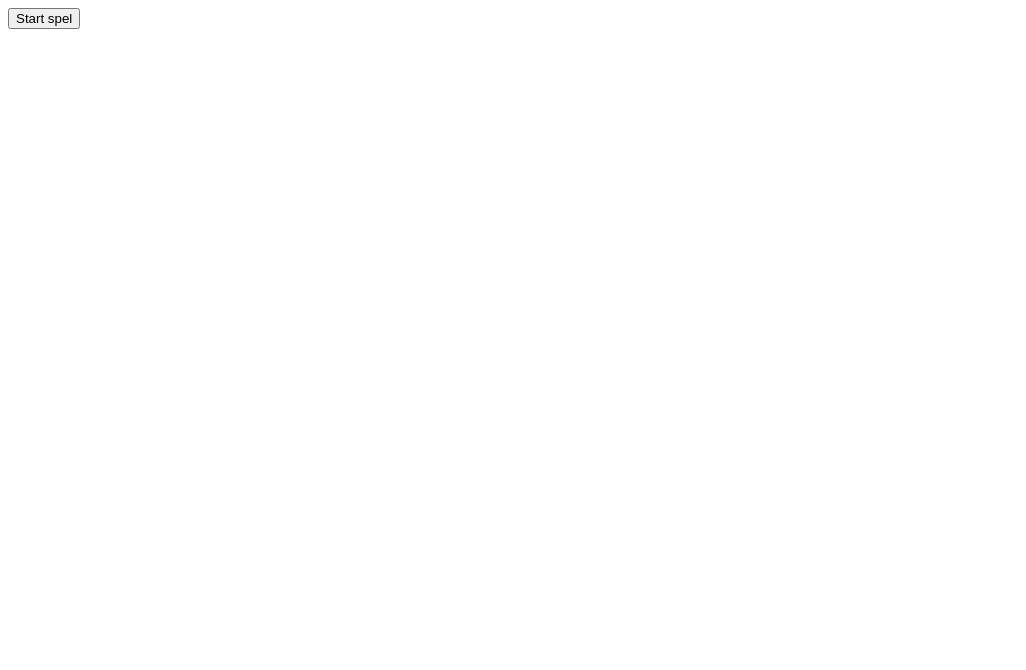
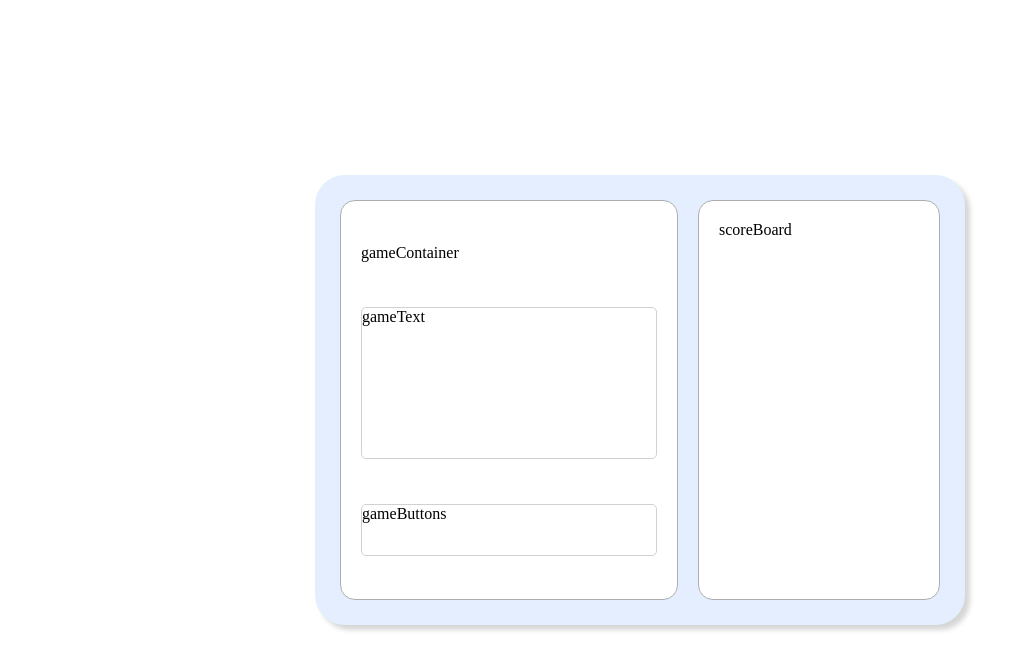
Before and after one commit to RobVerplanke/RockPaperScissors, a plain HTML site: page index.html in a window 1280 px wide. Shown: the whole page, without its empty margins (0-1026 px from the left). Drawn offline with Linux system fonts and the light colour scheme.

Commit message:
Create files, start making lay-out of new GUI

```diff
--- /dev/null
+++ b/css/style.css
@@ -0,0 +1,65 @@
+body{
+    margin: 0px;
+    padding: 0px;
+    display: flex;
+    justify-content: center;
+    align-items: center;
+    min-height: 100vh;
+
+}
+
+p{
+    font-family: Arial, Helvetica, sans-serif;
+    font-size: large;
+    color:rgb(61, 61, 61);
+}
+
+#container-div{
+    display: flex;
+    flex: 1;
+    height: 400px;
+    max-width: 600px;
+    background-color: rgb(228, 238, 255);
+    box-shadow: 5px 5px 5px rgb(214, 214, 214);
+    border-radius: 30px;
+    padding: 25px;
+}
+
+
+.game-container{
+    display: flex;
+    flex: 2;
+    flex-direction: column;
+    justify-content: space-around;
+    background-color: white;
+    border: 1px solid rgb(173, 173, 173);
+    border-radius: 15px;
+    padding: 20px;
+    margin-right: 20px;
+}
+
+
+.game-text{
+    border: 1px solid rgb(209, 209, 209);
+    border-radius: 5px;
+    height: 150px;
+
+}
+
+
+.game-buttons{
+    border: 1px solid rgb(209, 209, 209);
+    border-radius: 5px;
+    height: 50px;
+
+}
+
+
+.game-scoreboard{
+    flex: 1;
+    min-width: 200px;
+    background-color: white;
+    border: 1px solid rgb(173, 173, 173);
+    border-radius: 15px;
+    padding: 20px;
+}
--- a/index.html
+++ b/index.html
@@ -5,9 +5,10 @@
     <meta http-equiv="X-UA-Compatible" content="IE=edge">
     <meta name="viewport" content="width=device-width, initial-scale=1.0">
     <title>Rock paper scissors game</title>
+    <link rel="stylesheet" href="css/style.css">
 </head>
 <body>
-    <script src="script/script.js"></script>
-    <button onclick="game();">Start spel</button>
+    <script src="script/script.js" defer></script>
+    <div id="container-div"></div>
 </body>
 </html>
--- a/script/script.js
+++ b/script/script.js
@@ -1,3 +1,26 @@
+const container = document.querySelector('#container-div');
+
+const gameContainer = document.createElement('div');
+const gameText = document.createElement('div');
+const gameButtons = document.createElement('div');
+const scoreBoard = document.createElement('div');
+
+gameContainer.classList.add('game-container');
+gameText.classList.add('game-text');
+gameButtons.classList.add('game-buttons');
+scoreBoard.classList.add('game-scoreboard');
+
+gameContainer.textContent = "gameContainer";
+gameText.textContent = "gameText";
+gameButtons.textContent = "gameButtons";
+scoreBoard.textContent = "scoreBoard";
+
+
+gameContainer.appendChild(gameText);
+gameContainer.appendChild(gameButtons);
+container.appendChild(gameContainer);
+container.appendChild(scoreBoard);
+
 // Randomly return either ‘rock’, ‘paper’ or ‘scissors’.
 function computerPlay(){
     const options = ["STEEN", "PAPIER", "SCHAAR"];
@@ -35,24 +58,26 @@ function playRound(playerSelection, computerSelection){
     }
 }
 
+
+
 // Play a 5 round game that keeps score and reports a winner or loser at the end.
-function game(){
-    playerScore = 0;
-    computerScore = 0;
+// function game(){
+//     playerScore = 0;
+//     computerScore = 0;
 
-    for(let i = 0; i < 5; i++){
-        let playerSelection = prompt("Papier, steen of schaar?: ")
-        playRound(playerSelection, computerPlay());
-    }
+//     for(let i = 0; i < 5; i++){
+//         let playerSelection = prompt("Papier, steen of schaar?: ")
+//         playRound(playerSelection, computerPlay());
+//     }
 
-    if (playerScore > computerScore){
-        console.log(`Westrijd gewonnen met eindstand: ${playerScore} - ${computerScore}`);
-    }
-    else if (playerScore < computerScore){
-        console.log(`Westrijd verloren met eindstand: ${playerScore} - ${computerScore}`);
-    }
-    else {
-        console.log(`Gelijkspel met eindstand: ${playerScore} - ${computerScore}`);
-    }
+//     if (playerScore > computerScore){
+//         console.log(`Westrijd gewonnen met eindstand: ${playerScore} - ${computerScore}`);
+//     }
+//     else if (playerScore < computerScore){
+//         console.log(`Westrijd verloren met eindstand: ${playerScore} - ${computerScore}`);
+//     }
+//     else {
+//         console.log(`Gelijkspel met eindstand: ${playerScore} - ${computerScore}`);
+//     }
 
-}
+// }
```
